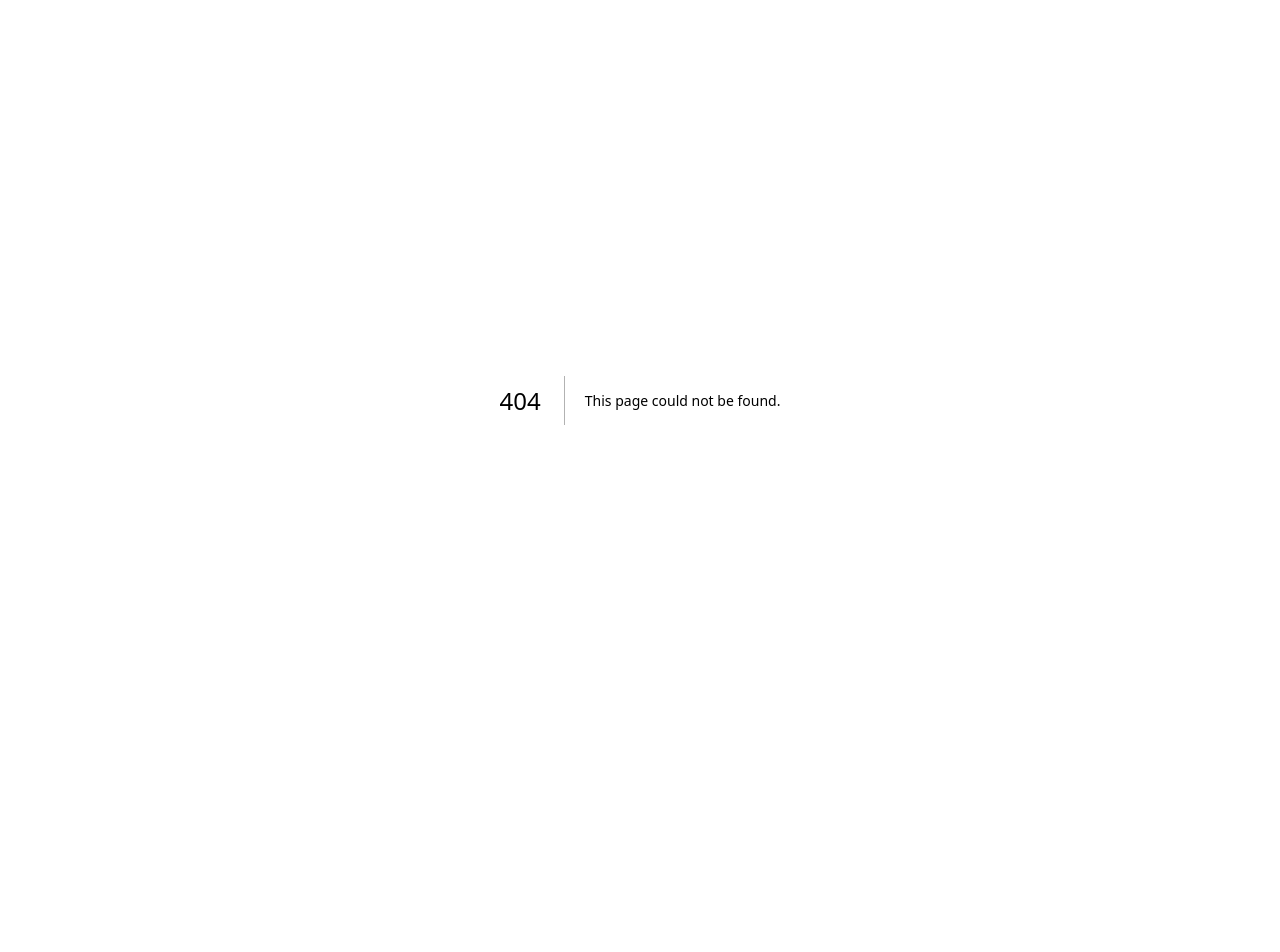
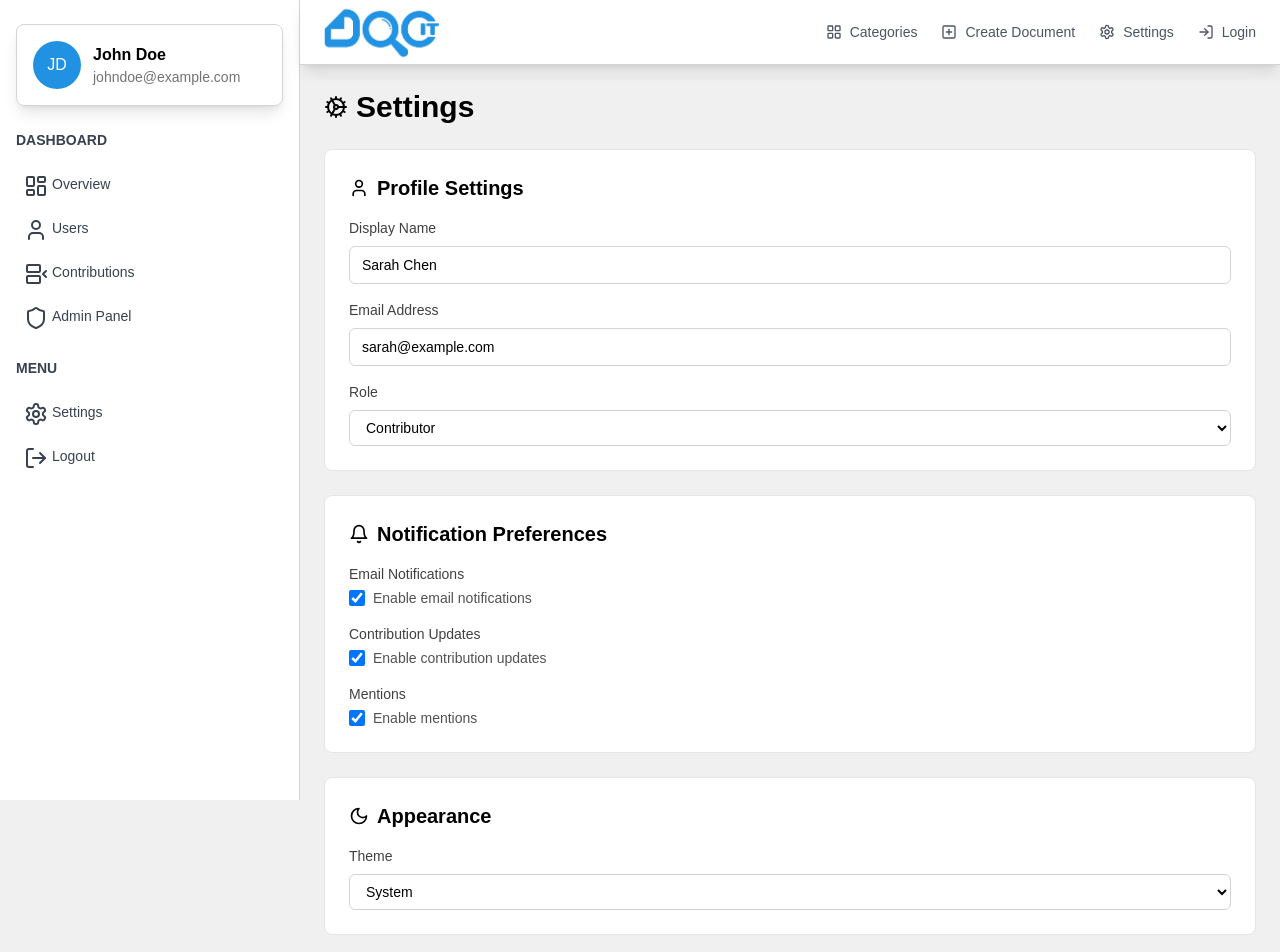
Before and after one commit to Soft-Eng-G8/document_it, a Next.js app: page /settings_panel in a window 1280 px wide. Before the commit this address had no page. Shown: the top 952 px of the page. Before the commit the page ends 800 px from the top, so only its background shows below. Built offline with nearby package versions, Linux system fonts and the light colour scheme.

Commit message:
hakim branch

```diff
--- a/src/app/settings/page.tsx
+++ b/src/app/settings/page.tsx
@@ -89,11 +89,11 @@ export default function SettingsPage() {
     // Handle form submission here
   }
 
-  return (<div className="flex items-start min-h-screen">
-    <SideNavBar  />
-    <div className="flex-1">
+  return (
+    <div>
         <Header />
         <div className="container mx-auto p-6">
+
         <div className="flex items-center gap-2 mb-6">
           <Cog className="h-6 w-6 text-black" />
           <h1 className="text-3xl font-bold text-black">Settings</h1>
@@ -180,7 +180,8 @@ export default function SettingsPage() {
         </form>
       </div>
     </div>
-  </div>
+
+
 
   )
 }
--- /dev/null
+++ b/src/app/settings_panel/page.tsx
@@ -0,0 +1,186 @@
+import Header from '@/components/ui/single_use/dashboard/header'
+import SideNavBar from '@/components/ui/single_use/dashboard/SideNavBar'
+import { Cog, Bell, Moon, User } from 'lucide-react'
+
+interface SettingsSection {
+  id: string
+  title: string
+  icon: React.ReactNode
+  fields: {
+    id: string
+    label: string
+    type: 'text' | 'email' | 'checkbox' | 'select'
+    value?: string | boolean
+    options?: string[]
+  }[]
+}
+
+export default function SettingsPage() {
+  const sections: SettingsSection[] = [
+    {
+      id: 'profile',
+      title: 'Profile Settings',
+      icon: <User className="h-5 w-5" />,
+      fields: [
+        {
+          id: 'name',
+          label: 'Display Name',
+          type: 'text',
+          value: 'Sarah Chen'
+        },
+        {
+          id: 'email',
+          label: 'Email Address',
+          type: 'email',
+          value: 'sarah@example.com'
+        },
+        {
+          id: 'role',
+          label: 'Role',
+          type: 'select',
+          value: 'contributor',
+          options: ['admin', 'contributor', 'viewer']
+        }
+      ]
+    },
+    {
+      id: 'notifications',
+      title: 'Notification Preferences',
+      icon: <Bell className="h-5 w-5" />,
+      fields: [
+        {
+          id: 'email_notifications',
+          label: 'Email Notifications',
+          type: 'checkbox',
+          value: true
+        },
+        {
+          id: 'contribution_updates',
+          label: 'Contribution Updates',
+          type: 'checkbox',
+          value: true
+        },
+        {
+          id: 'mention_notifications',
+          label: 'Mentions',
+          type: 'checkbox',
+          value: true
+        }
+      ]
+    },
+    {
+      id: 'appearance',
+      title: 'Appearance',
+      icon: <Moon className="h-5 w-5" />,
+      fields: [
+        {
+          id: 'theme',
+          label: 'Theme',
+          type: 'select',
+          value: 'system',
+          options: ['light', 'dark', 'system']
+        }
+      ]
+    }
+  ]
+
+  async function handleSubmit(formData: FormData) {
+    'use server'
+    // Handle form submission here
+  }
+
+  return (<div className="flex items-start min-h-screen">
+    <SideNavBar  />
+    <div className="flex-1">
+      <Header />
+      <div className="container mx-auto p-6">
+      <div className="flex items-center gap-2 mb-6">
+        <Cog className="h-6 w-6 text-black" />
+        <h1 className="text-3xl font-bold text-black">Settings</h1>
+      </div>
+
+      <form action={handleSubmit}>
+        <div className="space-y-6 text-black" >
+          {sections.map((section) => (
+            <div
+              key={section.id}
+              className="p-6 bg-white dark:bg-black border border-neutral-200 dark:border-neutral-800 rounded-lg"
+            >
+              <div className="flex items-center gap-2 mb-4">
+                {section.icon}
+                <h2 className="text-xl font-semibold">{section.title}</h2>
+              </div>
+
+              <div className="space-y-4">
+                {section.fields.map((field) => (
+                  <div key={field.id} className="flex flex-col gap-1">
+                    <label
+                      htmlFor={field.id}
+                      className="text-sm font-medium text-neutral-700 dark:text-neutral-300"
+                    >
+                      {field.label}
+                    </label>
+
+                    {field.type === 'checkbox' ? (
+                      <label className="flex items-center gap-2 cursor-pointer">
+                        <input
+                          type="checkbox"
+                          id={field.id}
+                          name={field.id}
+                          defaultChecked={field.value as boolean}
+                          className="h-4 w-4 rounded border-neutral-300 text-[hsl(205,76.9%,50.8%)] focus:ring-[hsl(205,76.9%,50.8%)]"
+                        />
+                        <span className="text-sm text-neutral-600 dark:text-neutral-400">
+                          Enable {field.label.toLowerCase()}
+                        </span>
+                      </label>
+                    ) : field.type === 'select' ? (
+                      <select
+                        id={field.id}
+                        name={field.id}
+                        defaultValue={field.value as string}
+                        className="mt-1 block w-full rounded-md border border-neutral-300 dark:border-neutral-700
+                                 bg-white dark:bg-black py-2 px-3 text-sm focus:border-[hsl(205,76.9%,50.8%)]
+                                 focus:outline-none focus:ring-1 focus:ring-[hsl(205,76.9%,50.8%)]"
+                      >
+                        {field.options?.map((option) => (
+                          <option key={option} value={option}>
+                            {option.charAt(0).toUpperCase() + option.slice(1)}
+                          </option>
+                        ))}
+                      </select>
+                    ) : (
+                      <input
+                        type={field.type}
+                        id={field.id}
+                        name={field.id}
+                        defaultValue={field.value as string}
+                        className="mt-1 block w-full rounded-md border border-neutral-300 dark:border-neutral-700
+                                 bg-white dark:bg-black py-2 px-3 text-sm focus:border-[hsl(205,76.9%,50.8%)]
+                                 focus:outline-none focus:ring-1 focus:ring-[hsl(205,76.9%,50.8%)]"
+                      />
+                    )}
+                  </div>
+                ))}
+              </div>
+            </div>
+          ))}
+
+          <div className="flex justify-end">
+            <button
+              type="submit"
+              className="px-4 py-2 bg-[hsl(205,76.9%,50.8%)] hover:bg-[hsl(205,76.9%,45%)]
+                       text-white rounded-md text-sm font-medium focus:outline-none
+                       focus:ring-2 focus:ring-offset-2 focus:ring-[hsl(205,76.9%,50.8%)]"
+            >
+              Save Changes
+            </button>
+          </div>
+        </div>
+      </form>
+    </div>
+    </div>
+  </div>
+
+  )
+}
--- a/src/components/molecules/SearchInput.tsx
+++ b/src/components/molecules/SearchInput.tsx
@@ -60,7 +60,7 @@ const SearchInput = () => {
   return (
     <>
       <Button className="my-2" onClick={() => setOpen(o => !o)}>
-        cool button yes
+        Search
       </Button>
       <CommandDialog open={open} onOpenChange={setOpen}>
         <CommandInput
--- a/src/components/ui/single_use/home/home_top.tsx
+++ b/src/components/ui/single_use/home/home_top.tsx
@@ -1,6 +1,7 @@
 import React from 'react'
 import { Button } from '../../multiple_uses/button'
 import { Inter, Roboto } from 'next/font/google';
+import SearchInput from '@/components/molecules/SearchInput';
 
 const roboto = Roboto({ weight: '500', subsets: ['cyrillic-ext', 'greek'] });
 
@@ -60,7 +61,7 @@ function HomeTop({numberOfDocuments, targetRef}: {numberOfDocuments: number, tar
           </div>
           <div className='flex justify-center items-center flex-col h-full w-full' >
             <h1 className='text-black font-semibold'>Find Your Documents</h1>
-            <div className='text-black font-semibold'>search bar</div>
+            <SearchInput/>
           </div>
           </div>
 
```
Also changed, not shown: 1 other file (tests, documents, lock files or other folders). Lines whose indentation alone changed are shown as unchanged.
